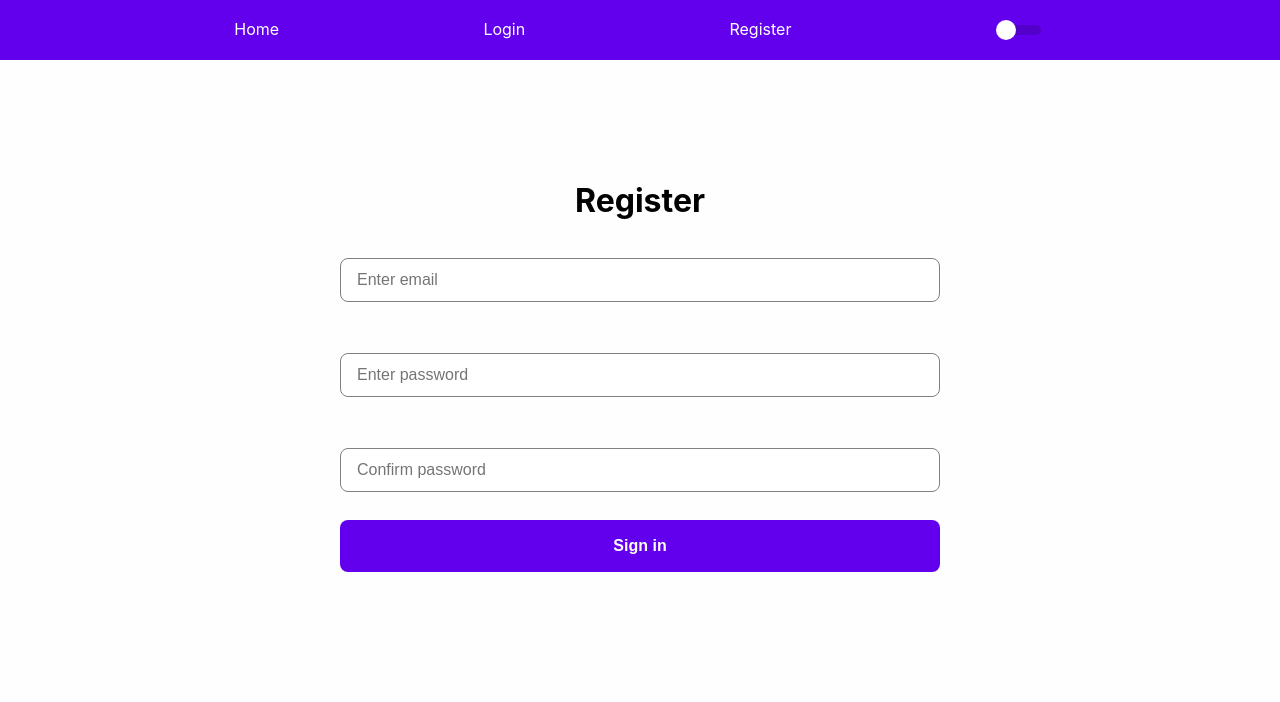
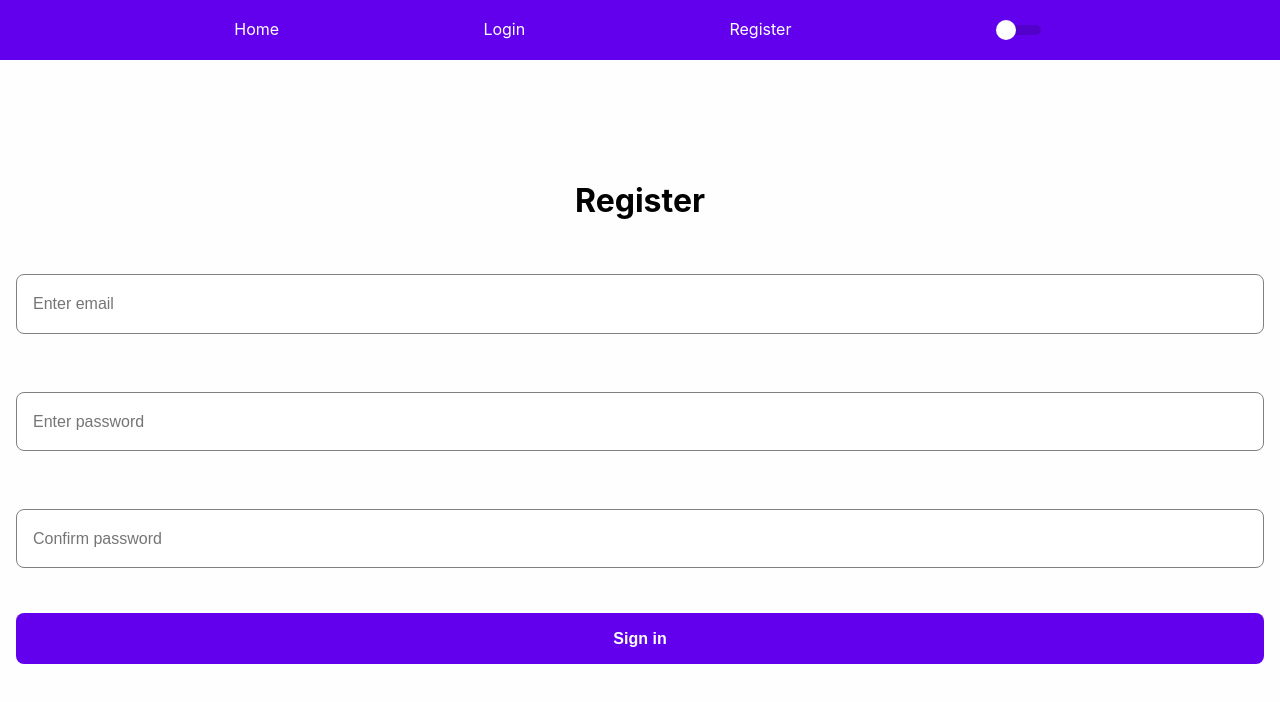
Before and after one commit to roavellarm/next-starter, a Next.js app: page /register in a window 1280 px wide. Shown: the top 702 px of the page. Built offline with nearby package versions, Linux system fonts and the light colour scheme.

Commit message:
Create Field component (#5)
* Add Field component and update register and login forms

* Change fieldValidations display errors using the field

```diff
--- a/src/components/Button.tsx
+++ b/src/components/Button.tsx
@@ -3,7 +3,7 @@ import styled from 'styled-components'
 export const Button = styled.button`
   color: ${({ theme }) => theme.palette.onPrimary};
   background-color: ${({ theme }) => theme.palette.primary};
-  width: 600px;
+  width: 100%;
   transition: background-color 0.25s;
   margin-top: 1rem;
 
--- a/src/components/Field.tsx
+++ /dev/null
@@ -1,5 +0,0 @@
-import styled from 'styled-components'
-
-export const Field = styled.input`
-  width: 600px;
-`
--- /dev/null
+++ b/src/components/Field/index.tsx
@@ -0,0 +1,38 @@
+import { ChangeEvent, KeyboardEvent } from 'react'
+
+import { Container, Label, Input, Error } from './styles'
+
+type FieldType = {
+  name: string
+  label: string
+  error?: string | undefined
+  value: string
+  onChange(event: ChangeEvent<HTMLInputElement>): void // eslint-disable-line
+  onKeyDown(): void
+}
+
+const fieldType: any = {
+  passwordConfirmation: 'password',
+  password: 'password',
+}
+
+export default function Field({ name, label, error = '', value, onChange, onKeyDown }: FieldType) {
+  const onPressEnter = ({ key }: KeyboardEvent<HTMLInputElement>) => key === 'Enter' && onKeyDown()
+
+  return (
+    <Container>
+      {!!value && <Label>{label}</Label>}
+
+      <Input
+        type={fieldType[name] || 'text'}
+        name={name}
+        onKeyDown={(event) => onPressEnter(event)}
+        value={value}
+        placeholder={label}
+        onChange={(event) => onChange(event)}
+      />
+
+      {!!error && <Error>{error}</Error>}
+    </Container>
+  )
+}
--- /dev/null
+++ b/src/components/Field/styles.tsx
@@ -0,0 +1,32 @@
+import styled from 'styled-components'
+
+export const Container = styled.div`
+  position: relative;
+  display: flex;
+  width: 100%;
+  margin: 1.8rem 0;
+  flex-direction: column;
+  justify-content: flex-start;
+`
+
+export const Label = styled.label`
+  position: absolute;
+  margin-left: 0.8rem;
+  width: fit-content;
+  font-size: small;
+  color: gray;
+`
+
+export const Input = styled.input`
+  width: 100%;
+  margin: 0px;
+  padding: ${({ value }) => (value !== '' ? '1.2rem 1rem 0.8rem 3rem' : '1rem')};
+`
+
+export const Error = styled.span`
+  position: absolute;
+  bottom: 0px;
+  left: 50%;
+  transform: translate(-50%, 110%);
+  color: ${({ theme }) => theme.palette.error};
+`
--- a/src/pages/register/helper.ts
+++ b/src/pages/register/helper.ts
@@ -1,6 +1,4 @@
 import { isValidEmail, isValidPassword } from 'utils/fieldsValidation'
-
-import { showToast } from 'components/Toast'
 
 type Register = {
   email: string
@@ -8,32 +6,37 @@ type Register = {
   passwordConfirmation: string
 }
 
-export function registerValidation(data: Register): boolean {
+type Response = {
+  errors: boolean
+  email: string
+  password: string
+  passwordConfirmation: string
+}
+
+export function fieldsValidation(data: Register): Response {
   const { email, password, passwordConfirmation } = data
-  const errors = []
-
-  if (email === '') {
-    errors.push("Email can't be blank")
-  } else {
-    if (!isValidEmail(email)) errors.push('Invalid email')
+  const response = {
+    errors: false,
+    email: '',
+    password: '',
+    passwordConfirmation: '',
   }
 
-  if (password === '') {
-    errors.push("Password can't be blank")
-  } else {
-    if (!isValidPassword(password))
-      errors.push('Password must contain 8 characters, uppercase and lowercase')
-  }
+  if (email === '') response.email = "Email can't be blank"
+  else if (!isValidEmail(email)) response.email = 'Invalid email'
 
-  if (passwordConfirmation === '') errors.push("Password confirmation can't be blank")
+  if (password === '') response.password = "Password can't be blank"
+  else if (!isValidPassword(password))
+    response.password = 'Password must contain 8 characters, uppercase and lowercase'
+
+  if (passwordConfirmation === '')
+    response.passwordConfirmation = "Password confirmation can't be blank"
 
   if (password !== '' && passwordConfirmation !== '' && password !== passwordConfirmation)
-    errors.push("Passwords don't match")
+    response.passwordConfirmation = "Passwords don't match"
 
-  if (errors.length) {
-    errors.map((error) => showToast('error', error))
-    return false
-  }
+  if (!!response.email || !!response.password || !!response.passwordConfirmation)
+    response.errors = true
 
-  return true
+  return response
 }
--- a/src/pages/register/index.tsx
+++ b/src/pages/register/index.tsx
@@ -1,15 +1,15 @@
-import { ChangeEvent, KeyboardEvent, useState } from 'react'
+import { ChangeEvent, useState } from 'react'
 
 import { useRouter } from 'next/router'
 
 import { Title } from 'styles/pages'
 
 import { Container } from 'components/Container'
-import { Field } from 'components/Field'
+import Field from 'components/Field'
 import { Button } from 'components/Button'
 import { showToast } from 'components/Toast'
 
-import { registerValidation } from './helper'
+import { fieldsValidation } from './helper'
 
 const INITIAL_STATE = {
   password: '',
@@ -19,6 +19,7 @@ const INITIAL_STATE = {
 
 export default function Login() {
   const [fields, setFields] = useState(INITIAL_STATE)
+  const [fieldError, setFieldError] = useState(INITIAL_STATE)
   const { push } = useRouter()
 
   const handleFields = (event: ChangeEvent<HTMLInputElement>) => {
@@ -26,14 +27,13 @@ export default function Login() {
     setFields({ ...fields, [name]: value })
   }
 
-  const onKeyDown = ({ key }: KeyboardEvent<HTMLInputElement>) => key === 'Enter' && submit()
+  const submit = () => {
+    setFieldError(INITIAL_STATE)
+    const { errors, password, email, passwordConfirmation } = fieldsValidation(fields)
+    if (errors) return setFieldError({ password, email, passwordConfirmation })
 
-  const submit = () => {
-    const isValid = registerValidation(fields)
-    if (isValid) {
-      showToast('success', 'User register successfully!')
-      return push('/')
-    }
+    showToast('success', 'User register successfully!')
+    return push('/')
   }
 
   return (
@@ -41,34 +41,30 @@ export default function Login() {
       <Title>Register</Title>
 
       <Field
+        label="Enter email"
+        name="email"
+        onChange={handleFields}
+        onKeyDown={submit}
         value={fields.email}
-        onChange={handleFields}
-        onKeyDown={onKeyDown}
-        type="text"
-        name="email"
-        placeholder="Enter email"
+        error={fieldError.email}
       />
 
-      <br />
+      <Field
+        label="Enter password"
+        name="password"
+        onChange={handleFields}
+        onKeyDown={submit}
+        value={fields.password}
+        error={fieldError.password}
+      />
 
       <Field
-        type="password"
-        name="password"
-        onKeyDown={onKeyDown}
-        placeholder="Enter password"
-        value={fields.password}
+        label="Confirm password"
+        name="passwordConfirmation"
         onChange={handleFields}
-      />
-
-      <br />
-
-      <Field
-        type="password"
-        name="passwordConfirmation"
-        onKeyDown={onKeyDown}
+        onKeyDown={submit}
         value={fields.passwordConfirmation}
-        placeholder="Confirm password"
-        onChange={handleFields}
+        error={fieldError.passwordConfirmation}
       />
 
       <Button onClick={submit}>Sign in</Button>
```
Also changed, not shown: src/pages/login/helper.ts (+20 -12 lines), src/pages/login/index.tsx (+24 -14 lines), .eslintrc.json.
